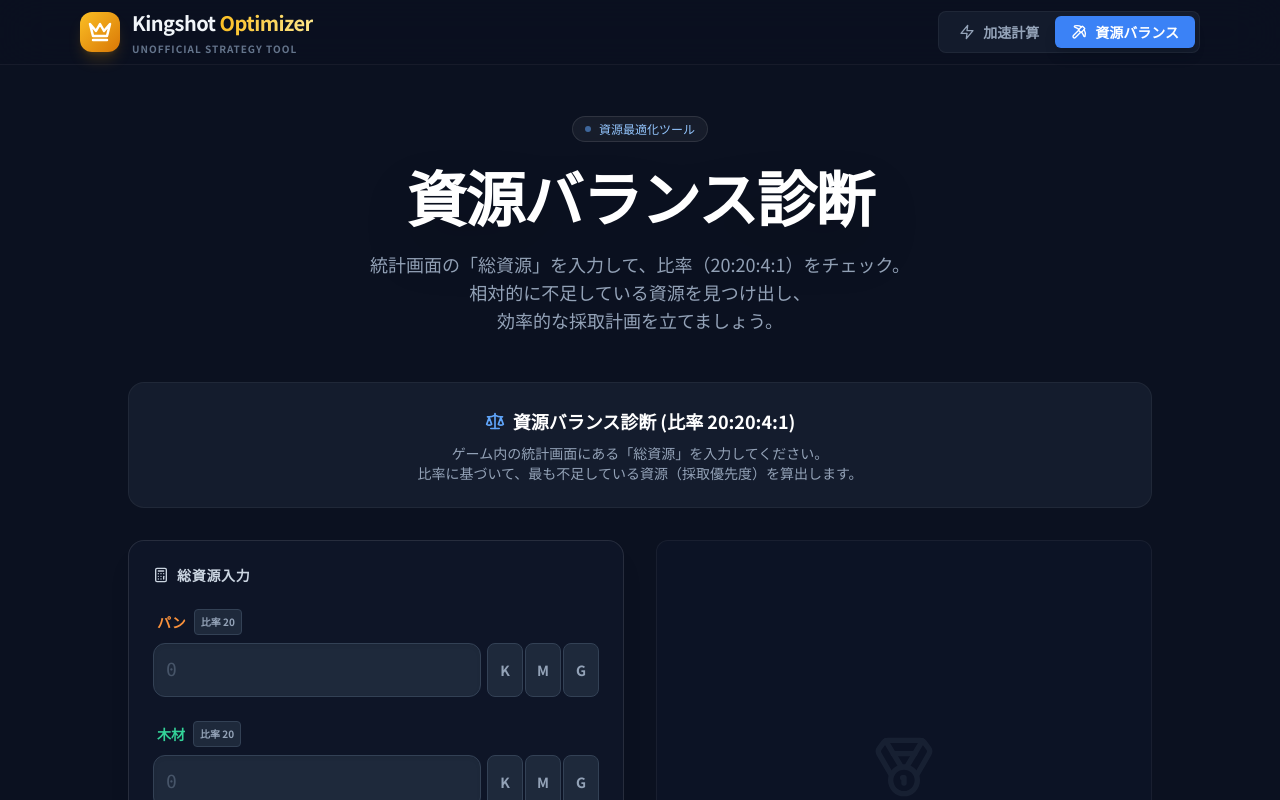
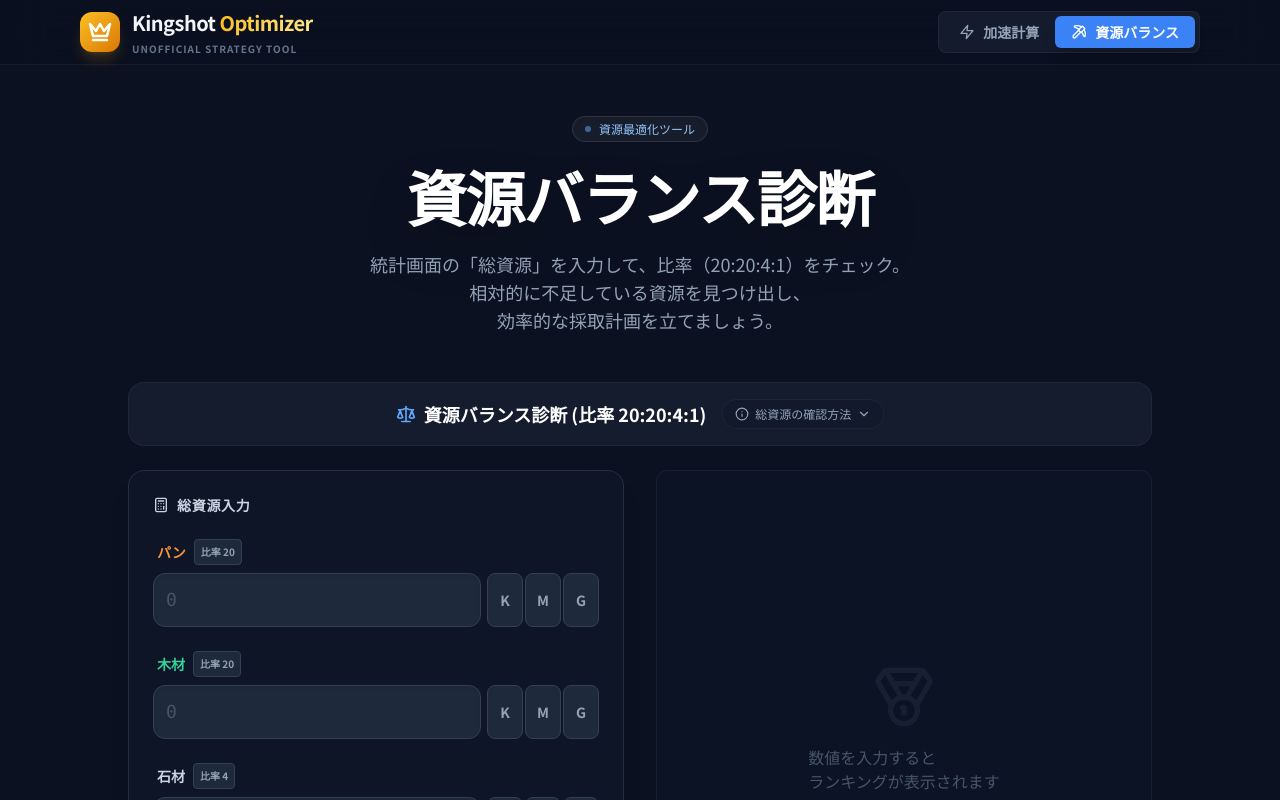
Before and after one commit to mkmail1103/-, a React (Vite) app: page / in a window 1280 px wide. Both pictures are taken after a click on the button "資源バランス". Shown: the top 800 px of the page. Built offline with nearby package versions, Linux system fonts and the light colour scheme.

Commit message:
Add files via upload

```diff
--- a/App.tsx
+++ b/App.tsx
@@ -101,7 +101,7 @@ const App: React.FC = () => {
       {/* Footer */}
       <footer className="border-t border-white/5 bg-[#0B1120]/50 backdrop-blur-sm py-8 mt-20">
         <div className="max-w-6xl mx-auto px-4 text-center">
-          <p className="text-slate-600 text-sm">© 2026 Kingshot Optimizer. Unofficial Tool. v0.15</p>
+          <p className="text-slate-600 text-sm">© 2026 Kingshot Optimizer. Unofficial Tool. v0.16</p>
         </div>
       </footer>
     </div>
--- a/components/ResourceManager.tsx
+++ b/components/ResourceManager.tsx
@@ -1,7 +1,7 @@
 import React, { useState } from 'react';
 import { RESOURCE_CONFIGS } from '../constants';
 import { ResourceType } from '../types';
-import { Calculator, AlertTriangle, TrendingDown, Scale, ArrowDown, Medal } from 'lucide-react';
+import { Calculator, AlertTriangle, TrendingDown, Scale, ArrowDown, Medal, ArrowRight, Info, ChevronDown, ChevronUp } from 'lucide-react';
 
 const ResourceManager: React.FC = () => {
   // State for current holdings (string to allow "1.5m" inputs) for all resources
@@ -14,6 +14,9 @@ const ResourceManager: React.FC = () => {
 
   // State to track IME composition status to prevent input duplication bugs
   const [isComposing, setIsComposing] = useState(false);
+
+  // State for instruction visibility
+  const [isInstructionOpen, setIsInstructionOpen] = useState(false);
 
   // --- Helper: Full-width to Half-width Conversion ---
   const toHalfWidth = (str: string): string => {
@@ -99,18 +102,58 @@ const ResourceManager: React.FC = () => {
   };
 
   return (
-    <div className="max-w-5xl mx-auto space-y-8 animate-in fade-in slide-in-from-bottom-4 duration-500">
+    <div className="max-w-5xl mx-auto space-y-6 animate-in fade-in slide-in-from-bottom-4 duration-500">
 
-      {/* Introduction Card */}
-      <div className="bg-slate-800/50 border border-white/5 rounded-2xl p-6 text-center">
-         <h3 className="text-white font-bold text-lg mb-2 flex items-center justify-center gap-2">
-            <Scale className="w-5 h-5 text-blue-400" />
-            資源バランス診断 (比率 20:20:4:1)
-         </h3>
-         <p className="text-slate-400 text-sm">
-           ゲーム内の統計画面にある「総資源」を入力してください。<br/>
-           比率に基づいて、最も不足している資源（採取優先度）を算出します。
-         </p>
+      {/* Introduction Card - Collapsible */}
+      <div className="bg-slate-800/50 border border-white/5 rounded-2xl overflow-hidden transition-all duration-300">
+         <div
+            onClick={() => setIsInstructionOpen(!isInstructionOpen)}
+            className="p-4 cursor-pointer hover:bg-white/5 transition-colors flex flex-col sm:flex-row items-center justify-center gap-2 sm:gap-4 select-none"
+         >
+            <h3 className="text-white font-bold text-lg flex items-center gap-2">
+                <Scale className="w-5 h-5 text-blue-400" />
+                資源バランス診断 (比率 20:20:4:1)
+            </h3>
+
+            <div className={`flex items-center gap-1.5 text-xs font-medium px-3 py-1.5 rounded-full border transition-all duration-300 ${
+                isInstructionOpen
+                ? 'bg-slate-700 text-slate-200 border-slate-600'
+                : 'bg-slate-900/50 text-slate-400 border-white/5 hover:text-slate-200 hover:border-white/10'
+            }`}>
+                <Info className="w-3.5 h-3.5" />
+                <span>総資源の確認方法</span>
+                {isInstructionOpen ? <ChevronUp className="w-3.5 h-3.5" /> : <ChevronDown className="w-3.5 h-3.5" />}
+            </div>
+         </div>
+
+         {isInstructionOpen && (
+             <div className="px-6 pb-6 pt-2 border-t border-white/5 bg-slate-800/30 animate-in slide-in-from-top-2 fade-in duration-200">
+                <div className="bg-slate-900/50 rounded-xl border border-white/5 mb-4 shadow-inner max-w-2xl mx-auto overflow-hidden mt-2">
+                    <div className="bg-white/5 py-2 px-3 text-center border-b border-white/5">
+                        <div className="flex items-center justify-center gap-2 text-xs font-bold text-slate-400 uppercase tracking-wider">
+                           <Info className="w-3.5 h-3.5" />
+                           データの確認場所
+                        </div>
+                    </div>
+
+                    <div className="p-4 flex flex-col sm:flex-row items-center justify-center gap-3 text-sm font-medium text-slate-300">
+                       <span className="bg-slate-700/80 px-3 py-1.5 rounded-lg text-xs text-slate-200 border border-slate-600/50 whitespace-nowrap">バッグ</span>
+
+                       <ArrowRight className="w-3.5 h-3.5 text-slate-600 rotate-90 sm:rotate-0" />
+
+                       <span className="bg-slate-700/80 px-3 py-1.5 rounded-lg text-xs text-slate-200 border border-slate-600/50 whitespace-nowrap">右上のグラフアイコン</span>
+
+                       <ArrowRight className="w-3.5 h-3.5 text-slate-600 rotate-90 sm:rotate-0" />
+
+                       <span className="text-amber-400 font-bold bg-amber-500/10 px-3 py-1.5 rounded-lg border border-amber-500/20 shadow-[0_0_10px_rgba(245,158,11,0.1)] whitespace-nowrap">「総資源」を入力</span>
+                    </div>
+                </div>
+
+                <p className="text-slate-400 text-sm text-center leading-relaxed">
+                   上記の場所で確認できる数値を入力してください。
+                </p>
+             </div>
+         )}
       </div>
 
       <div className="grid grid-cols-1 lg:grid-cols-2 gap-8">
--- a/package.json
+++ b/package.json
@@ -1,7 +1,7 @@
 {
   "name": "kingshot-optimizer",
   "private": true,
-  "version": "0.15.0",
+  "version": "0.16.0",
   "type": "module",
   "scripts": {
     "dev": "vite",
```
